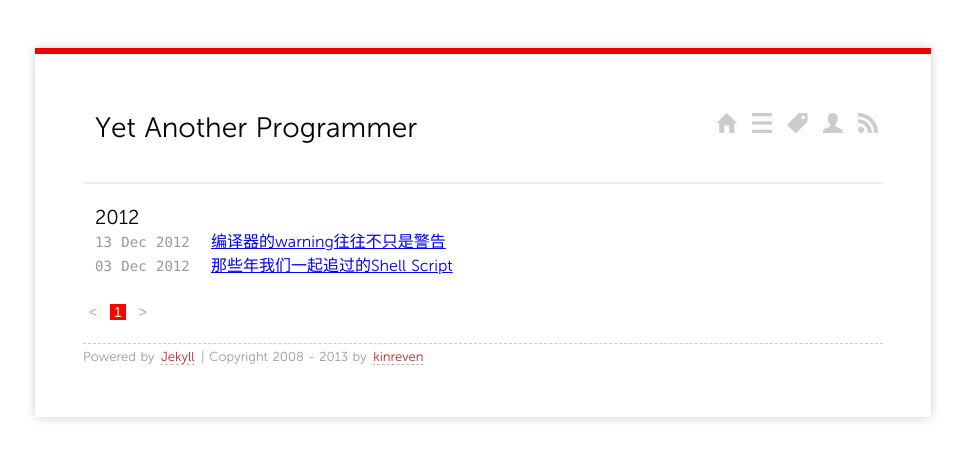
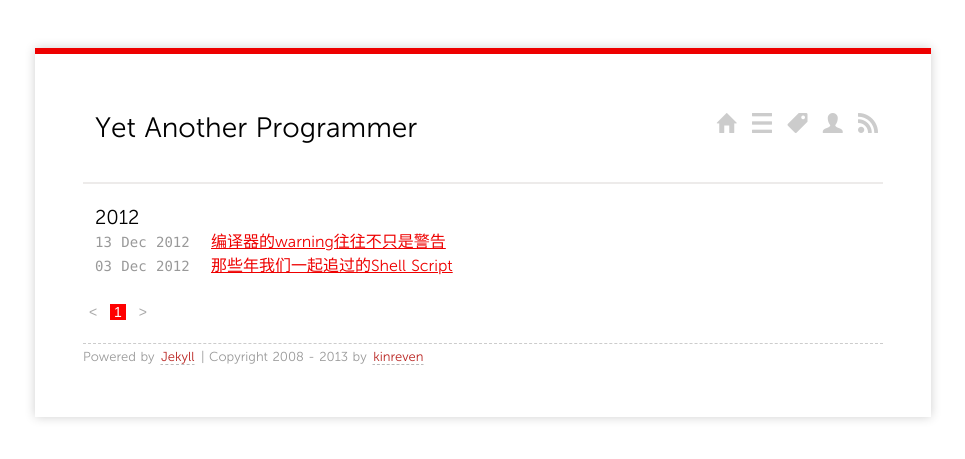
Before and after one commit to kinreven/kinreven.github.com, a Jekyll site: the page built from index.html, in a window 1280 px wide. Shown: the top 459 px of the page, without its empty margins (157-1122 px from the left). Built offline with Jekyll 4.4.1, drawn with Linux system fonts in a browser that asks for light colours; Markdown is read by kramdown in place of the engine named in the settings; the list of posts is cut into pages by our own code.

Commit message:
Update screen.css
update css

```diff
--- a/media/css/screen.css
+++ b/media/css/screen.css
@@ -143,10 +143,10 @@ hr {
     margin: 0 0 22px 0;
 }
 a {
-    /*color: #EE0000;*/
+    color: #EE0000;
 }
 a:visited {
-    /*color: #B22222*/;
+    color: #B22222;
 }
 a.ss-icon {
 	font-size: 20px;
@@ -154,7 +154,7 @@ a.ss-icon {
 	color: #ccc;
 }
 a:hover {
-    /*color: #EE0000;*/
+    color: #EE0000;
 }
 em {
     font-style: italic;
```
